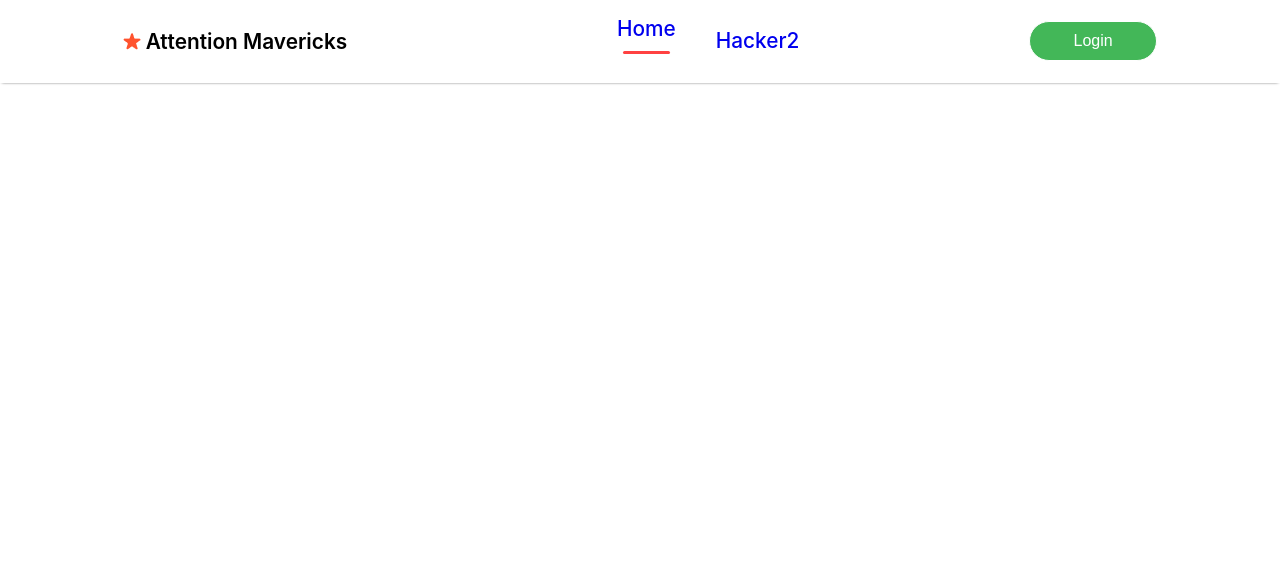
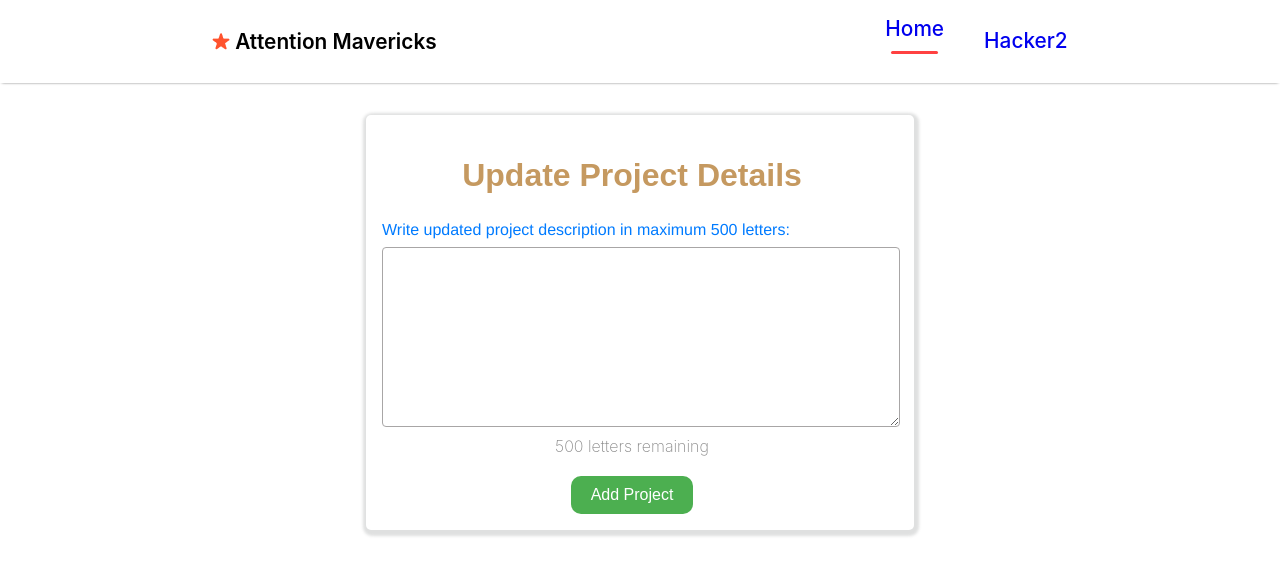
Before and after one commit to Anand930singh/HackOverflow_attention_mavericks, a React (Create React App) app in the folder client/: page /updateProject in a window 1280 px wide. Shown: the top 574 px of the page. Built offline with nearby package versions, Linux system fonts and the light colour scheme.

Commit message:
Added UpdateComment and UpdateProject

```diff
--- a/client/src/App.js
+++ b/client/src/App.js
@@ -5,6 +5,8 @@ import LoginSignup from './components/Authentication/LoginSignup'
 import Navbar from './components/Navbar/Navbar'
 import AddProject from './components/AddProject/AddProject';
 import ProjDesc from "./pages/ProjectDesc/ProjDesc";
+import UpdateComment from'./components/UpdateComment/UpdateComment'
+import UpdateProject from'./components/UpdateProject/UpdateProject'
 
 
 function App() {
@@ -13,10 +15,12 @@ function App() {
       <BrowserRouter>
         <Navbar />
         <Routes>
-          <Route path='/loginSignup' element={<LoginSignup />} />
+          <Route path='/' element={<LoginSignup />}/>
           <Route exact path="/home" element={<Home />} />
           <Route path='/addProj' element={<AddProject />} />
           <Route path='/projDesc' element={<ProjDesc />} />
+          <Route path='/updateComment' element={<UpdateComment />} />
+          <Route path='/updateProject' element={<UpdateProject />} />
         </Routes>
       </BrowserRouter>
     </div>
--- a/client/src/components/Navbar/Navbar.css
+++ b/client/src/components/Navbar/Navbar.css
@@ -37,7 +37,7 @@
     display: flex;
     flex-direction: column;
     align-items: center;
-    justify-content: center;
+    /* justify-content: center; */
     gap: 0rem;
     cursor: pointer;
 }
--- a/client/src/components/Navbar/Navbar.jsx
+++ b/client/src/components/Navbar/Navbar.jsx
@@ -25,10 +25,10 @@ const Navbar = () => {
                 <li onClick={() => { setMenu("home") }}><Link style={{textDecoration:'none'}}to='/home'>Home </Link>{menu === "home" ? <hr /> : <></>}</li>
                 <li onClick={() => { setMenu("hacker2") }}><Link style={{textDecoration:'none'}} to='/hacker2 '>Hacker2</Link> {menu === "hacker2" ? <hr /> : <></>}</li>
             </ul>
-            <div className='nav-login'>
-                <Link to='/loginSignup'><button>Login</button></Link>
+            {/* <div className='nav-login'>
+                <Link to='/'><button>Login</button></Link>
 
-            </div>
+            </div> */}
         </div>
     )
 }
--- /dev/null
+++ b/client/src/components/UpdateComment/UpdateComment.css
@@ -0,0 +1,14 @@
+.comment {
+    max-width: 600px;
+    box-shadow: 1px 2px 3px 4px rgba(110, 114, 114, 0.2);
+    border-radius: 5px;
+    margin: 0 auto;
+    background-color: white;
+    margin-bottom: 2rem;
+    padding: 10px;
+    align-items: center;
+}
+
+.comment-content {
+    margin-bottom: 5px;
+}
--- /dev/null
+++ b/client/src/components/UpdateComment/UpdateComment.jsx
@@ -0,0 +1,19 @@
+
+import React from 'react';
+import './UpdateComment.css';
+
+const UpdateComment = () => {
+
+  return (
+    <div className='update_comment'>
+      <h2>Updated Project Details</h2>
+    <div className="comment">
+      <div className="comment-content">
+        <p>Lorem ipsum dolor, sit amet consectetur adipisicing elit. Incidunt cupiditate error sit facere quaerat praesentium aspernatur commodi ea porro, ullam consequatur? Aliquam, fugiat. Id ipsam officia mollitia alias placeat eos.</p>
+      </div>
+    </div>
+    </div>
+  );
+}
+
+export default UpdateComment;
--- /dev/null
+++ b/client/src/components/UpdateProject/UpdateProject.css
@@ -0,0 +1,78 @@
+
+  .pr_form-container {
+    max-width: 500px;
+
+    padding: 1rem 2rem 1rem 1rem;
+    display:flex;
+    flex-direction: column;
+    border-radius: 5px;
+    background-color:white;
+
+    margin:0rem auto;
+    margin-top:2rem;
+    box-shadow: 1px 2px 3px 4px rgba(97, 100, 100, 0.2);
+  }
+
+  .pr_form-container h2{
+    font-size: 2rem;
+    font-family:sans-serif;
+    color:rgba(163, 93, 3, 0.632)
+  }
+
+  .pr_form-group {
+    margin-bottom: 20px;
+  }
+
+  .pr_form-group p{
+    font-size: 1rem;
+    font-weight: 200;
+  }
+
+
+  .pr_form-group label{
+    display:flex;
+    margin-bottom: 0.5rem;
+    font-weight: 200;
+    font-family: 'Franklin Gothic Medium', 'Arial Narrow', Arial, sans-serif;
+    color:#007bff
+  }
+
+  .pr_form-group input[type='text'],
+  textarea {
+    width: 100%;
+    padding: 8px;
+    border: 1px solid #a8a6a6;
+    border-radius: 4px;
+    transition: border-color 0.3s ease;
+    resize: vertical;
+    font-size: 1rem;
+    font-family: Arial, Helvetica, sans-serif;
+  }
+
+
+  .pr_form-container input:focus {
+    border-color: #007bff;
+  }
+
+  .pr_form-container button {
+    background-color: #4caf50;
+    color: white;
+    padding: 10px 20px;
+    border: none;
+    border-radius: 10px;
+    cursor: pointer;
+    font-size: 1rem;
+  }
+
+  button:hover {
+    background-color: #45a049;
+  }
+
+  .word-limit {
+    margin-top: 5px;
+    font-size: 12px;
+    color: #888;
+  }
+  .pr_form-group2 {
+    margin-bottom:2rem;
+  }
--- /dev/null
+++ b/client/src/components/UpdateProject/UpdateProject.jsx
@@ -0,0 +1,43 @@
+import React,{useState} from 'react'
+import './UpdateProject.css'
+
+const UpdateProject = () => {
+    const [formData, setFormData]=useState({
+        projectDescription:'',
+    })
+
+    const handleDescriptionChange = (e) => {
+        const { value } = e.target;
+        if (value.length <= 500) {
+          setFormData({ ...formData, projectDescription: value });
+        }
+    };
+
+    const handleSubmit = (e) => {
+        e.preventDefault();
+      };
+
+
+  return (
+    <div className="pr_form-container">
+      <h2>Update Project Details</h2>
+      <form onSubmit={handleSubmit}>
+        <div className="pr_form-group">
+          <label>Write updated project description in maximum 500 letters:</label>
+          <textarea
+            name="projectDescription"
+            value={formData.projectDescription}
+            onChange={handleDescriptionChange}
+            maxLength={500}
+            rows={9}
+            required
+          />
+          <p className="word-limit">{500 - formData.projectDescription.length} letters remaining</p>
+        </div>
+        <button type="submit">Add Project</button>
+      </form>
+    </div>
+  )
+}
+
+export default UpdateProject
```
